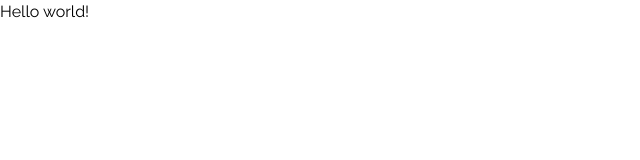
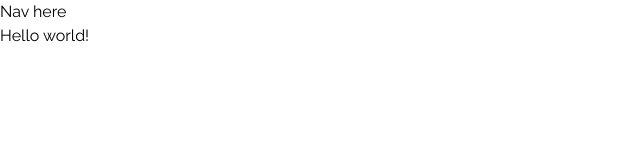
Before and after one commit to mmustaphak/fylo-dark-theme-landing-page, a React (Vite) app: page / in a window 1280 px wide. Shown: the top 160 px of the page, without its empty margins (0-640 px from the left). Built offline with nearby package versions, Linux system fonts and the light colour scheme.

Commit message:
Added Nav component

```diff
--- a/src/App.jsx
+++ b/src/App.jsx
@@ -1,7 +1,11 @@
+import Nav from "./components/Nav.jsx"
 export default function App() {
   return (
-    <h1 className="text-3xl font-bold underline">
-      Hello world!
-    </h1>
+    <>
+      <Nav/>
+      <h1 className="text-3xl font-bold underline">
+        Hello world!
+      </h1>
+    </>
   )
 }
--- /dev/null
+++ b/src/components/Nav.jsx
@@ -0,0 +1,9 @@
+const nav = ()=>{
+    return(
+        <nav>
+            <h1>Nav here</h1>
+        </nav>
+    )
+}
+
+export default nav
```
